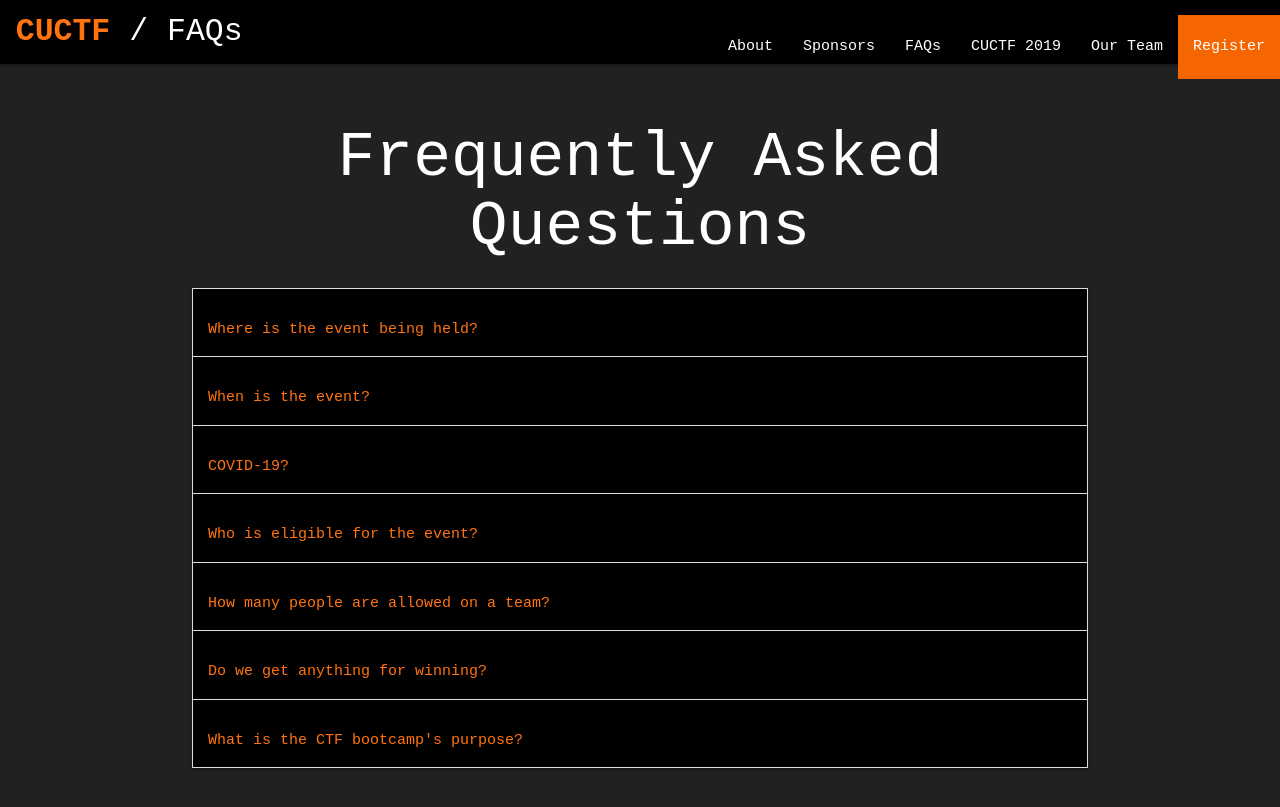
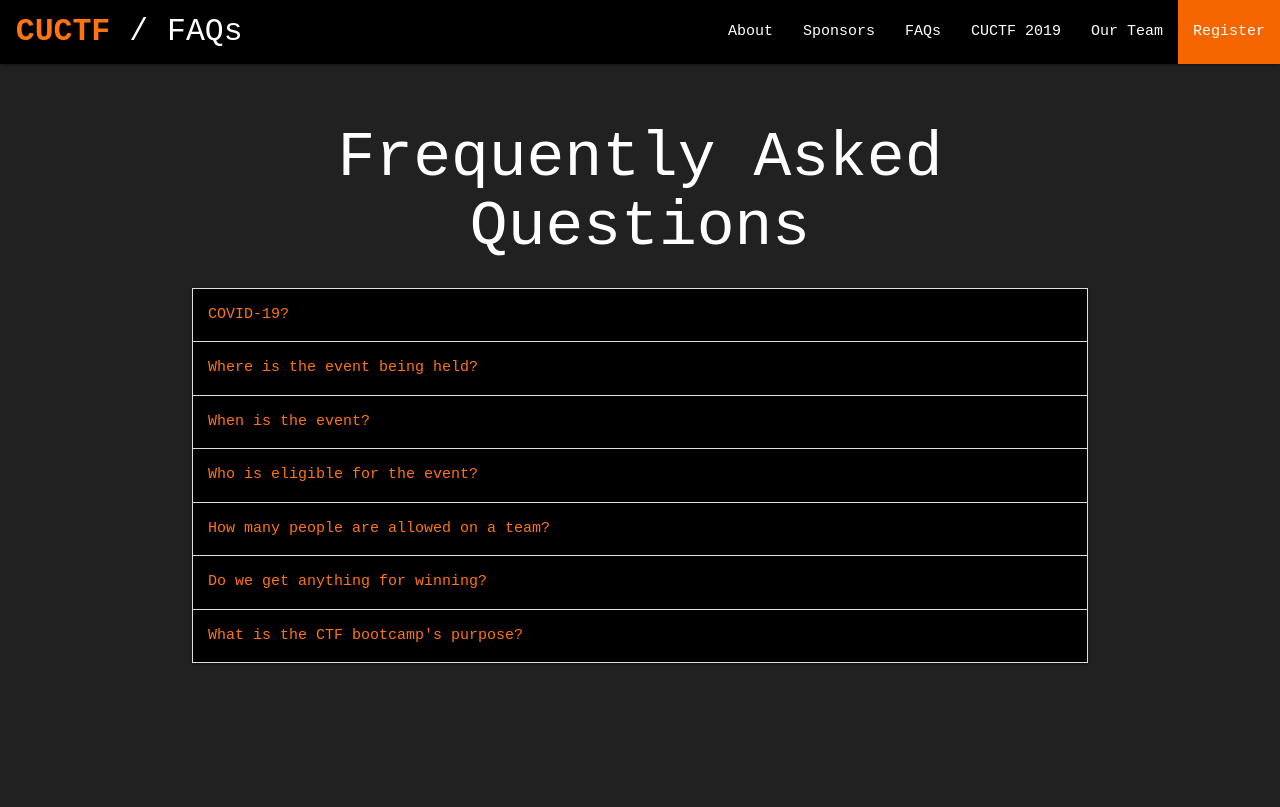
Before and after one commit to CUCyber/cuctf.io, a Jekyll site: the page built from faqs.html, in a window 1280 px wide. Shown: the top 807 px of the page. Built offline with Jekyll 4.4.1, drawn with Linux system fonts in a browser that asks for light colours; nearby versions of some CDN libraries; some web fonts are replaced.

Commit message:
Added Online Announcement

```diff
--- a/_layouts/default.html
+++ b/_layouts/default.html
@@ -19,12 +19,14 @@
     <meta property="og:site_name" content="{{ site.name }}">
     <meta name="twitter:site" content="{{ site.twitter }}">
     <meta name="twitter:card" content="summary_large_image">
+
   </head>
 
   <body class="grey darken-4">
     {% include navigation.html %}
     {{ content }}
 
+
     <script src="https://unpkg.com/jquery@3.2.1/dist/jquery.min.js" integrity="sha512-3P8rXCuGJdNZOnUx/03c1jOTnMn3rP63nBip5gOP2qmUh5YAdVAvFZ1E+QLZZbC1rtMrQb+mah3AfYW11RUrWA==" crossorigin="anonymous"></script>
     <script src="https://unpkg.com/materialize-css@1.0.0/dist/js/materialize.min.js" integrity="sha512-NiWqa2rceHnN3Z5j6mSAvbwwg3tiwVNxiAQaaSMSXnRRDh5C2mk/+sKQRw8qjV1vN4nf8iK2a0b048PnHbyx+Q==" crossorigin="anonymous"></script>
     <script src="/public/js/init.js"></script>
--- a/about.html
+++ b/about.html
@@ -69,6 +69,6 @@
     </div>
   </div>
   <h3 class="clemson-orange-text">When and Where?</h3>
-  <p>CUCTF will take place October 3rd, 2020, hosted at Clemson's most technologically advanced building: The Watt Center.</p>
+  <p>CUCTF 2020 will take place <strong>October 3rd, 2020</strong>. While normally hosted at Clemson University's Watt Family Innovation Center, <strong>this event will be hosted online</strong>. Stay tuned, the specific time of the event has yet to be announced! </p>
   <img class="footer-img" src="/public/images/watt.jpg" alt="A picture of Clemson University's Watt Family Innovation Center, a large, modern building covered in glass.">
 </div>
--- a/faqs.html
+++ b/faqs.html
@@ -6,40 +6,41 @@
   <h1 class="text-accent-4 center">Frequently Asked Questions</h1>
   <ul class="collapsible black">
     <li>
+        <div class="collapsible-header black clemson-orange-text">COVID-19?</div>
+        <div class="collapsible-body">
+        <div class="card-content"> <span class="card-title clem"><i class="material-icons">error_outline</i></span>
+          <p>As passionate we are about cybersecurity, safety is our number one priority. We sincerly hoped that the situation around COVID-19 would improve enough to continue our event on Clemson University’s campus. However, based on local health experts and community leader recommendations, it has been determined that <strong>CUCTF 2020 will be a completely virtual event on October 3rd. </strong> We refuse to be setback from this announcement, and will use this oppertunity to: </p>
+              <ul class="browser-default">
+                  <li>Allow more universities to participate by increasing our CTF infrastructure </li>
+                  <li>Present opening and closing ceremonies via Zoom</li>
+                  <li>Utilize Slack or Discord to answer questions, push notifications, and maintain a connection with participants</li>
+                </ul></div></div>
+      </li>
+
+    <li>
       <div class="collapsible-header black clemson-orange-text">Where is the event being held?</div>
-      <div class="collapsible-body"><span>The even is being held at Clemson University's Watt Family Innovation Center. The address is <a rel="external noopener" href="https://goo.gl/maps/XZTw4u9Mu72V6P7s6" target="_blank">405 S Palmetto Blvd, Clemson, SC 29634</a>.</span></div>
+      <div class="collapsible-body"><span>CUCTF 2020 is being held online.</span></div>
     </li>
     <li>
       <div class="collapsible-header black clemson-orange-text">When is the event?</div>
-      <div class="collapsible-body"><span>CUCTF is taking place October 3rd, 2020.</span></div>
+      <div class="collapsible-body"><span>CUCTF 2020 is taking place October 3rd, 2020.</span></div>
     </li>
-    <li>
-      <div class="collapsible-header black clemson-orange-text">COVID-19?</div>
-      <div class="collapsible-body">
-      <div class="card-content"> <span class="card-title clem"><i class="material-icons">error_outline</i></span>
-        <p>CU Cyber is aware of the lingering uncertainty with the COVID-19 pandemic. Our hearts are with those affected by the virus, and our leadership team is taking the steps necessary to ensure CUCTF 2020 is up and operational come October 3rd. </p>
-        <p>At this time, Clemson University has not released a statement regarding whether or not Fall Semester will operate under normal conditions. If Clemson University does not permit this event to take place, CUCTF 2020 will become a virtual event that will allow universities to participate in the event remotely. We will implement this plan by using the following strategy: </p>
-                                        <ul class="browser-default">
-                                          <li>Present opening and closing ceremonies via Zoom </li>
-                                          <li>Utilize Slack/Discord to maintain a connection with participants</li>
-                                          <li>Increase CTF infrastructure to allow more universities to participate online</li>
-                                        </ul></div></div>
-    </li>
+
     <li>
       <div class="collapsible-header black clemson-orange-text">Who is eligible for the event?</div>
-      <div class="collapsible-body"><span>Only university and college teams are eligible for CUCTF.</span></div>
+      <div class="collapsible-body"><span>Only university and college teams are eligible for CUCTF 2020.</span></div>
     </li>
     <li>
       <div class="collapsible-header black clemson-orange-text">How many people are allowed on a team?</div>
-      <div class="collapsible-body"><span>You may have up to 4 members on a competing team and, optionally, up to 2 members for the CTF Bootcamp.</span></div>
+      <div class="collapsible-body"><span>Team sizes do not matter for CUCTF 2020, any amount of university students can join a team.</span></div>
     </li>
     <li>
       <div class="collapsible-header black clemson-orange-text">Do we get anything for winning?</div>
-      <div class="collapsible-body"><span>Yes! We'll announce the prizes and update this FAQ once we have more information on awards.</span></div>
+      <div class="collapsible-body"><span>Yes! We'll announce the prizes and update this FAQ once we have more information on awards. In 2019 winners received trophies along with cash prizes.</span></div>
     </li>
     <li>
       <div class="collapsible-header black clemson-orange-text">What is the CTF bootcamp's purpose?</div>
-      <div class="collapsible-body"><span>The CTF bootcamp serves to allow participating schools to bring additional members to CUCTF 2020. These additional members will solve basic CTF problems guided by CU Cyber mentors and have the opportunity to have a "CTF experience" regardless of their background in cyber security!</span></div>
+      <div class="collapsible-body"><span>The CTF bootcamp serves to allow participating schools to get more students involved at CUCTF 2020. These additional members will solve basic CTF problems guided by CU Cyber mentors and have the opportunity to have a "CTF experience" regardless of their background in cyber security!</span></div>
     </li>
   </ul>
 </div>
--- a/index.html
+++ b/index.html
@@ -9,7 +9,7 @@
   <br>
   <strong>"event"</strong>: <strong>"CUCTF 2020"</strong> <span class="info">/* Hosted by CU Cyber */</span><br>
   <strong>"date"</strong>: <strong>"03 October 2020"</strong><br>
-  <strong>"location"</strong>: <strong>"405 S Palmetto Blvd, Clemson"</strong><br>
+  <strong>"location"</strong>: <strong>"Online"</strong><br>
   <strong>"version"</strong>: <strong>2.0</strong>
 </p>
 </div>
--- a/public/css/custom.css
+++ b/public/css/custom.css
@@ -71,14 +71,18 @@
   font-weight: 900;
 }
 
-li {
-  margin: 1em 0;
-}
 
 p.json {
   font-size: 24px;
 }
 
+
+#notice p {
+  padding-top: 5px;
+  padding-bottom: 5px;
+  text-align: center;
+  background-color: #FF7310;
+}
 #register iframe {
   display: block;
   margin-left: auto;
```
Also changed, not shown: sponsors.html (+14 -11 lines).
